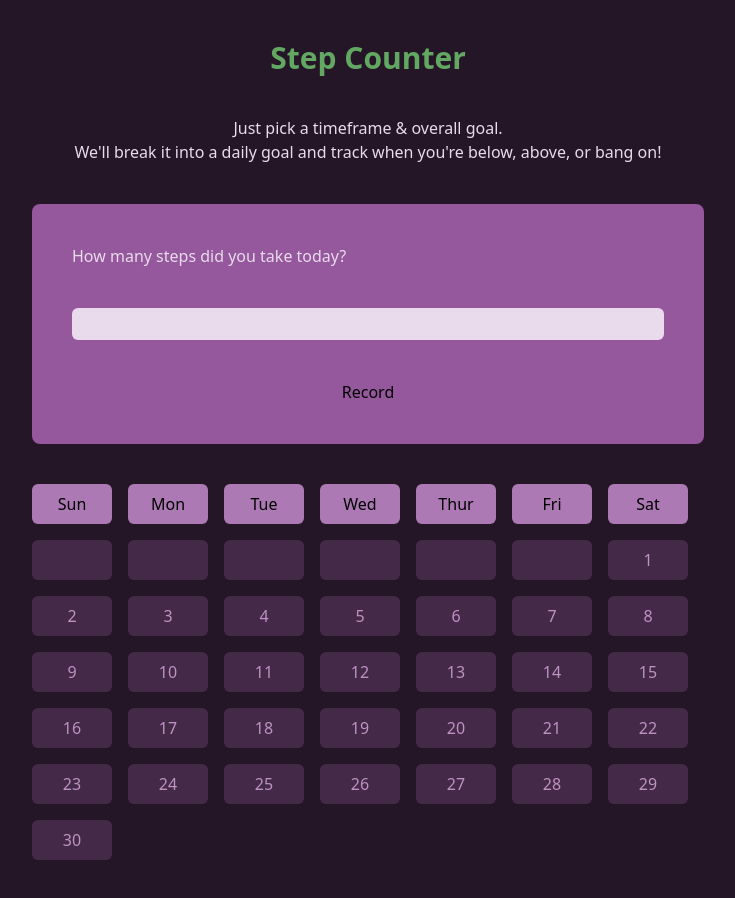
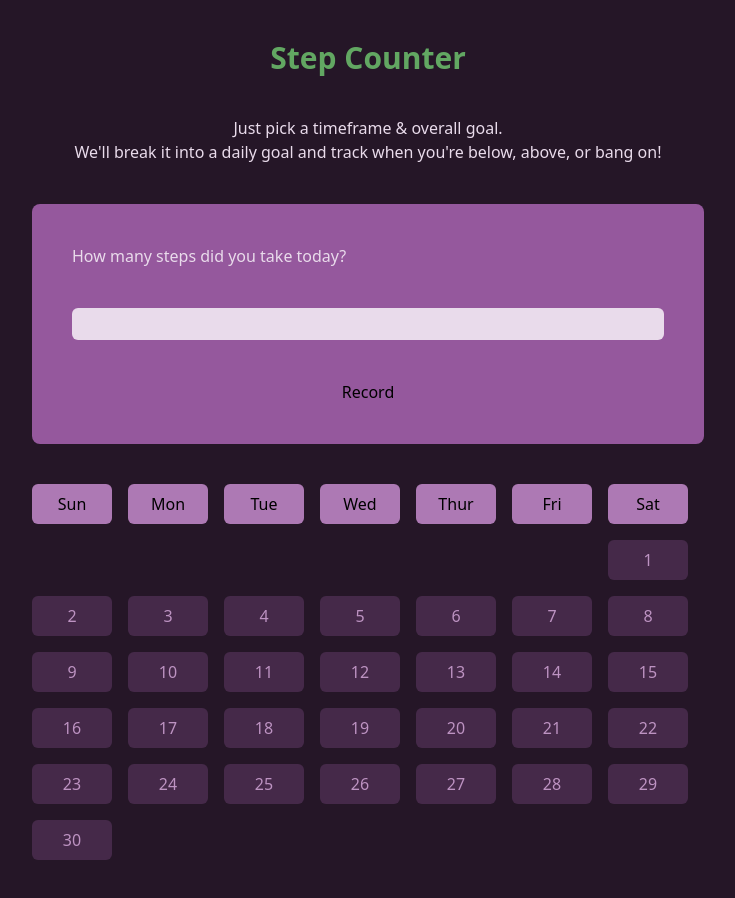
Before and after one commit to JoleneKearse/step-counter, a React (Vite) app: page / in a window 1280 px wide. Shown: the whole page, without its empty margins (272-1007 px from the left). Before the commit the page ends 860 px from the top, so only its background shows below. Built offline with nearby package versions, Linux system fonts and the light colour scheme.

Commit message:
chore: update empty dates to not show

```diff
--- a/src/components/Calendar.tsx
+++ b/src/components/Calendar.tsx
@@ -5,7 +5,7 @@ type CalendarProps = {
 };
 export function Calendar({ dayArr, calendarArr }: CalendarProps) {
   return (
-    <section className="grid grid-cols-7 gap-4 pr-4 mt-10 grid-rows-7">
+    <section className="grid grid-cols-7 gap-4 pr-4 mt-10 mb-10 grid-rows-7">
       {dayArr.map((day) => (
         <div
           key={day}
@@ -17,7 +17,9 @@ export function Calendar({ dayArr, calendarArr }: CalendarProps) {
       {calendarArr.map((day) => (
         <div
           key={day}
-          className="flex flex-col items-center justify-center w-20 px-4 py-2 rounded-md bg-purple-alpha text-neutral-600"
+          className={`flex flex-col items-center justify-center w-20 px-4 py-2 rounded-md ${
+            day === 0 ? 'bg-transparent' : 'bg-purple-alpha text-neutral-600'
+          }`}
         >
           <p className="text-neutral-light">{day === 0 ? " " : day}</p>
         </div>
```
